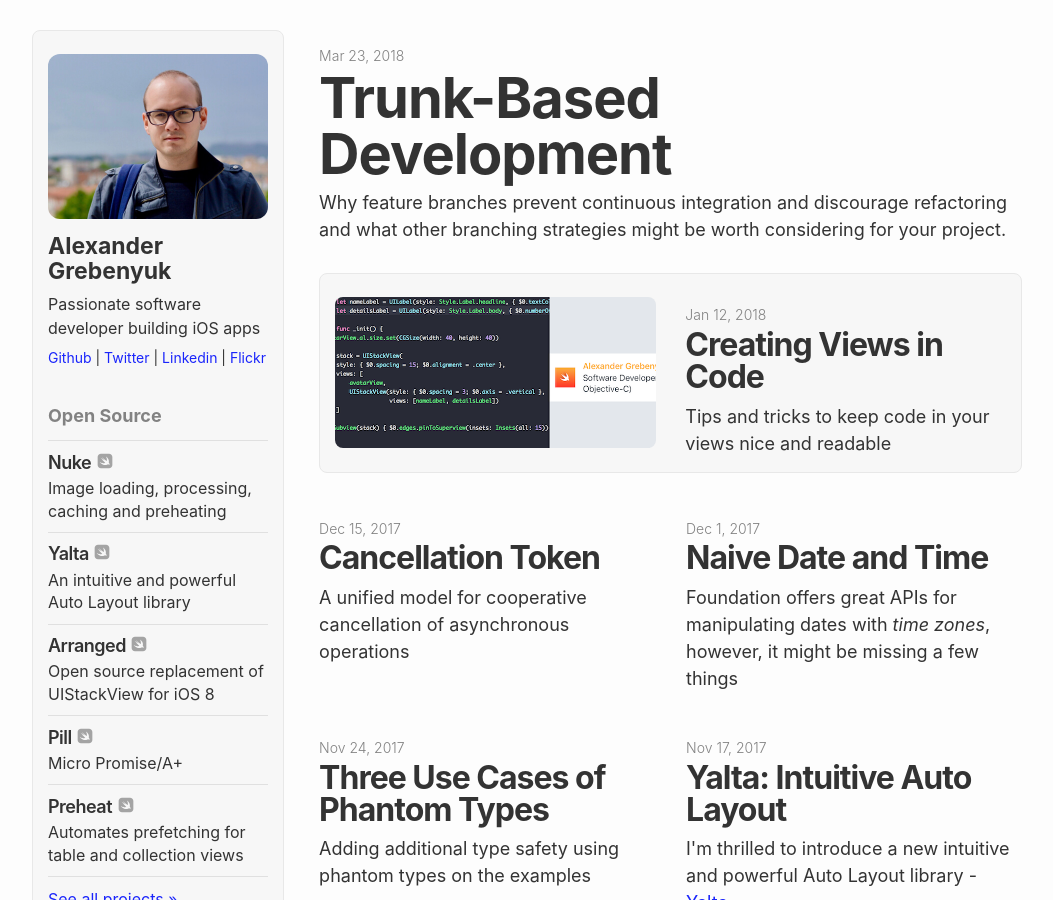
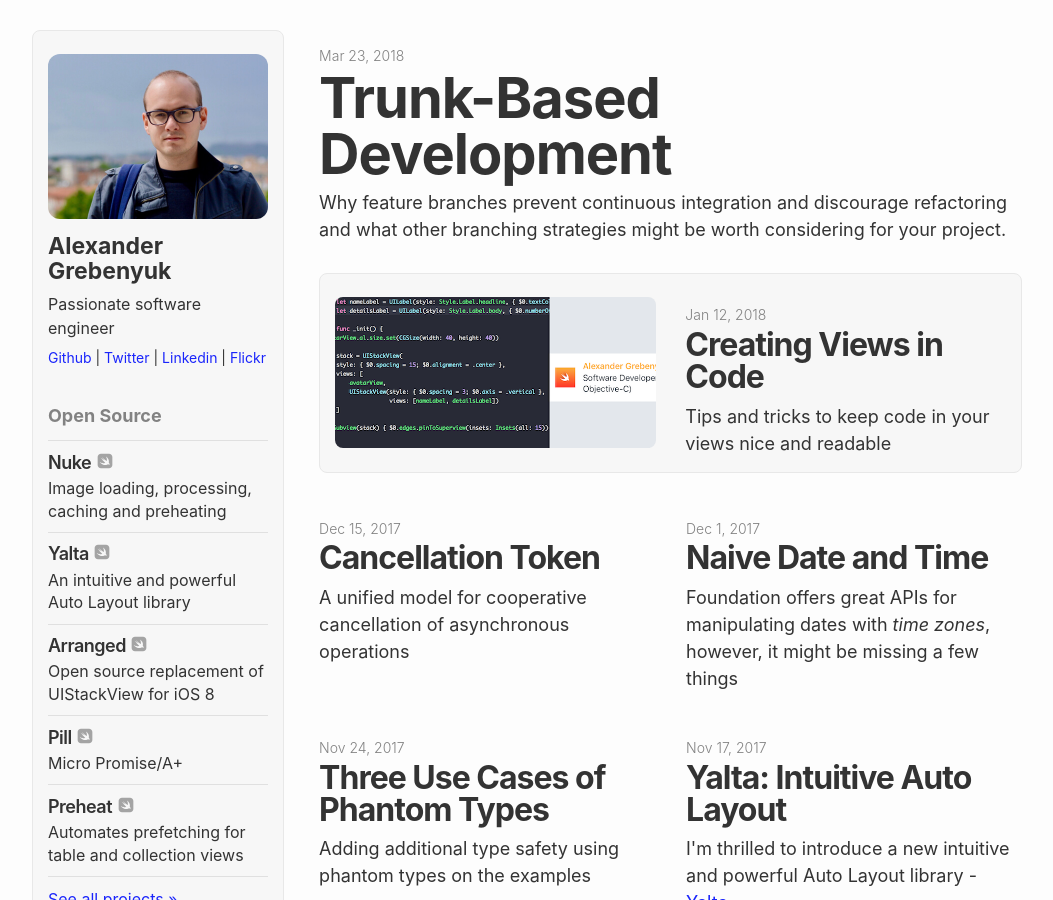
Before and after one commit to hyling/kean.github.io, a Jekyll site: the page built from index.html, in a window 1280 px wide and 900 px high. Shown: the whole window, without its empty margins (113-1166 px from the left). Built offline with Jekyll 4.4.1, drawn with Linux system fonts in a browser that asks for light colours.

Commit message:
Update site

```diff
--- a/_includes/sidebar-header.html
+++ b/_includes/sidebar-header.html
@@ -7,7 +7,7 @@
 	<a href="{{ site.baseurl }}/">
 		<h2 class="sidebar-title">Alexander<br/>Grebenyuk</h2>
 	</a>
-	<p>Passionate software developer building iOS apps</p>
+	<p>Passionate software engineer</p>
 </div>
 </a>
 
```
